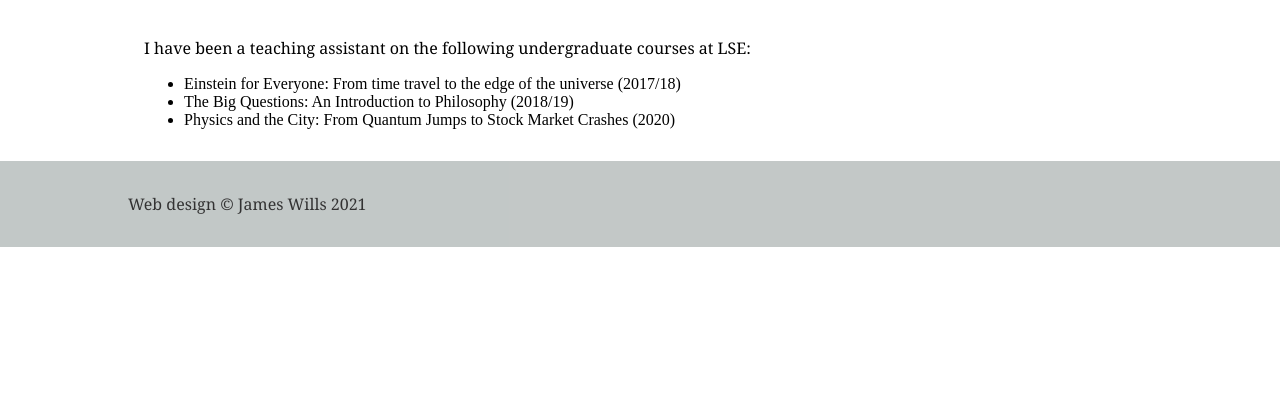
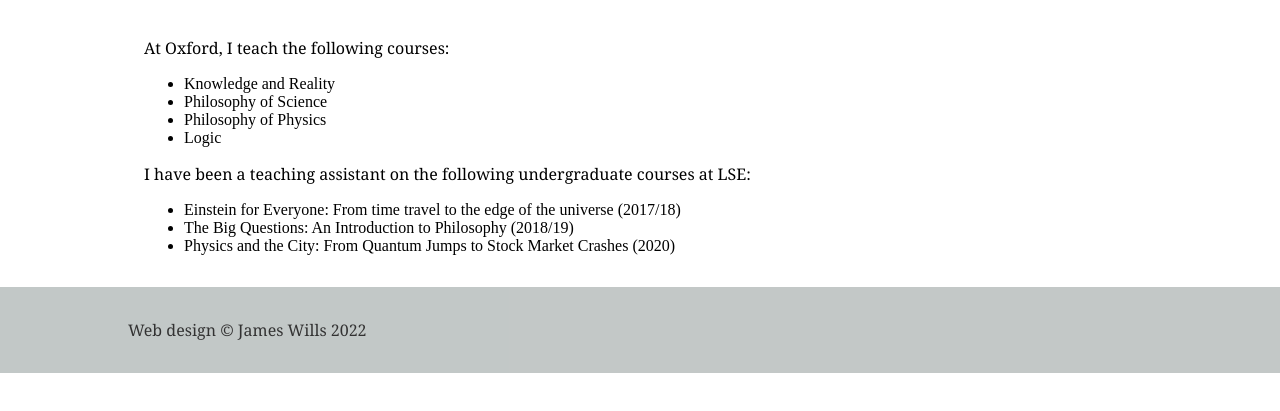
Before and after one commit to jamesjwills/jamesjwills.github.io, a plain HTML site: page teaching.html in a window 1280 px wide. Shown: the part 317-728 px from the top of the page. Drawn offline with nearby package versions, Linux system fonts and the light colour scheme; a web font is replaced by a local one.

Commit message:
text update. add JS to print current year

```diff
--- a/teaching.html
+++ b/teaching.html
@@ -27,6 +27,14 @@
 
         <div class="teaching">
             <h2>Teaching</h2>
+            <p>At Oxford, I teach the following courses:</p>
+            <ul>
+                <li>Knowledge and Reality</li>
+                <li>Philosophy of Science</li>
+                <li>Philosophy of Physics</li>
+                <li>Logic</li>
+            </ul>
+
             <p>I have been a teaching assistant on the following undergraduate courses at LSE:</p>
             <ul>
                 <li>Einstein for Everyone: From time travel to the edge of the universe (2017/18)</li>
@@ -41,7 +49,7 @@
 
 
         <footer>
-            <p>Web design &copy; James Wills 2021</p>
+            <p>Web design &copy; James Wills <script type="text/javascript">document.write( new Date().getFullYear() );</script></p>
 
         </footer>
     </body>
```
Also changed, not shown: index.html (+1 -1 lines), research.html (+2 -2 lines), talks.html (+1 -1 lines).
